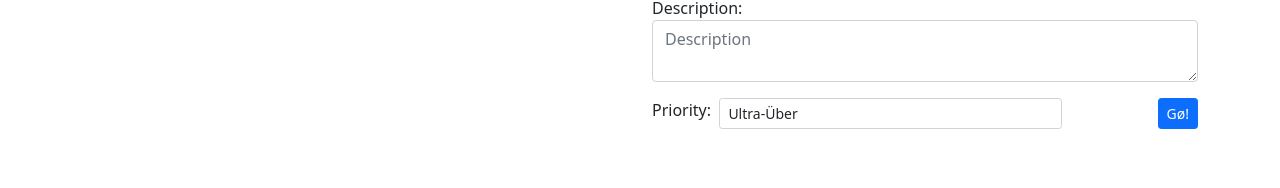
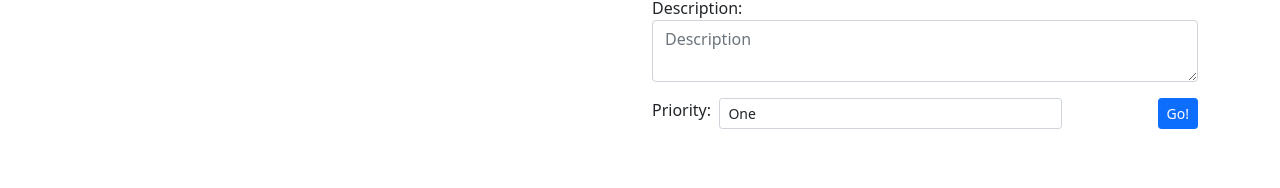
Before and after one commit to Didi-T-Wu/Todo-List, a React (Create React App) app: page / in a window 1280 px wide. Shown: the part 240-428 px from the top of the page. Built offline with nearby package versions, Linux system fonts and the light colour scheme; the HTML template or start-up script is replaced by a standard one.

Commit message:
modify and make it more readable

```diff
--- a/src/TodoForm.js
+++ b/src/TodoForm.js
@@ -4,30 +4,30 @@ import React, { useState } from "react";
 /** Form for adding.
  *
  * Props:
- * - initialFormData
+ * - todo: todo object (optional)
  * - handleSave: function to call in parent.
  *
  * State: formData { title, description, priority }
  *
  * { TodoApp, EditableTodo } -> TodoForm
  */
-const initialState = {
-  title: "",
-  description: "",
-  priority: 1
-};
 
-function TodoForm({ handleSave, initialFormData = initialState, id }) {
+
+function TodoForm({ handleSave, todo }) {
+
+  const initialFormData = {
+    title: todo? todo.title : "",
+    description: todo? todo.description : "",
+    priority: todo? todo.priority : 1
+  };
 
   const [formData, setFormData] = useState(initialFormData);
-
-  console.log("HERE IS OUR FORM DATA ===>", formData);
 
   /** Update form input. */
   function handleChange(evt) {
     const { name, value } = evt.target;
-    setFormData(currData => ({
-      ...currData,
+    setFormData(formData => ({
+      ...formData,
       [name]: value,
     }));
   }
@@ -35,18 +35,17 @@ function TodoForm({ handleSave, initialFormData = initialState, id }) {
   /** Call parent function and clear form. */
   function handleSubmit(evt) {
     evt.preventDefault();
-    handleSave(formData);
+    handleSave({ ...formData, id: todo?.id });
     setFormData(initialFormData);
+
   }
 
   return (
-    // className TodoForm
     <form className="NewTodoForm" onSubmit={handleSubmit}>
-
       <div className="mb-3">
-        <label htmlFor={`newTodo-title-${id}`}>Title:</label>
+        <label htmlFor='newTodo-title'>Title:</label>
         <input
-          id={`newTodo-title-${id}`}
+          id={'newTodo-title'}
           name="title"
           className="form-control"
           placeholder="Title"
@@ -55,11 +54,10 @@ function TodoForm({ handleSave, initialFormData = initialState, id }) {
           aria-label="Title"
         />
       </div>
-
       <div className="mb-3">
-        <label htmlFor={`newTodo-description-${id}`}>Description:</label>
+        <label htmlFor='newTodo-description'>Description:</label>
         <textarea
-          id={`newTodo-description-${id}`}
+          id='newTodo-description'
           name="description"
           className="form-control"
           placeholder="Description"
@@ -68,25 +66,24 @@ function TodoForm({ handleSave, initialFormData = initialState, id }) {
           aria-label="Description"
         />
       </div>
-
       <div className="mb-3 d-flex justify-content-between">
         <div className="w-75 d-flex justify-content-between">
-          <label htmlFor={`newTodo-priority-${id}`}
+          <label htmlFor='newTodo-priority'
             className="d-inline-flex">Priority:&nbsp;&nbsp;
           </label>
-          <select id={`newTodo-priority-${id}`}
+          <select id='newTodo-priority'
             name="priority"
             value={formData.priority}
             onChange={handleChange}
             className="form-control form-control-sm d-inline-flex"
           >
-            <option value={1}>Ultra-Über</option>
-            <option value={2}>Über</option>
-            <option value={3}>Meh</option>
+            <option value={1}>One</option>
+            <option value={2}>Two</option>
+            <option value={3}>Three</option>
           </select>
         </div>
-        <button className={`btn-primary rig btn btn-sm NewTodoForm-addBtn-${id}`}>
-          Gø!
+        <button className='btn-primary rig btn btn-sm NewTodoForm-addBtn'>
+          Go!
         </button>
       </div>
 
```
